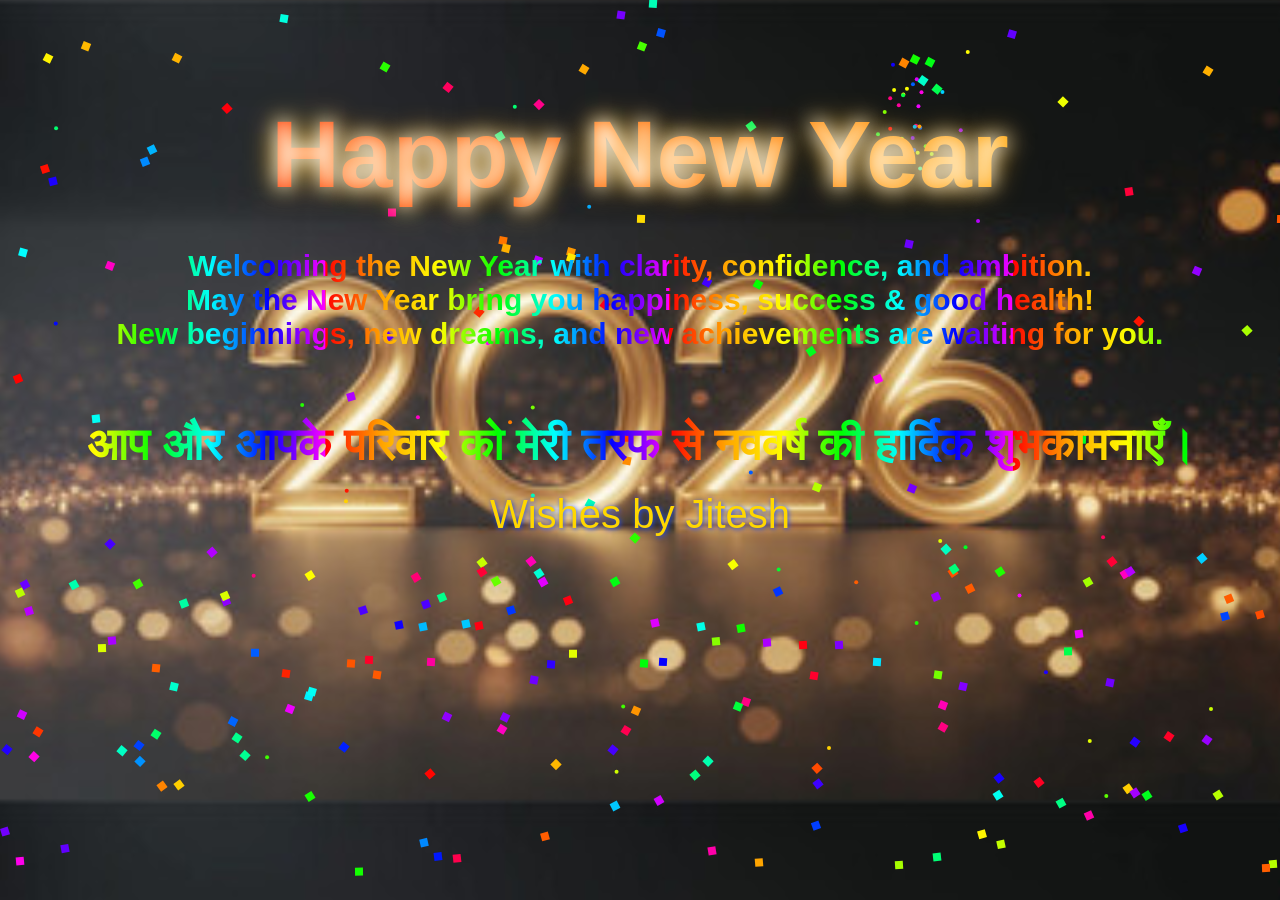
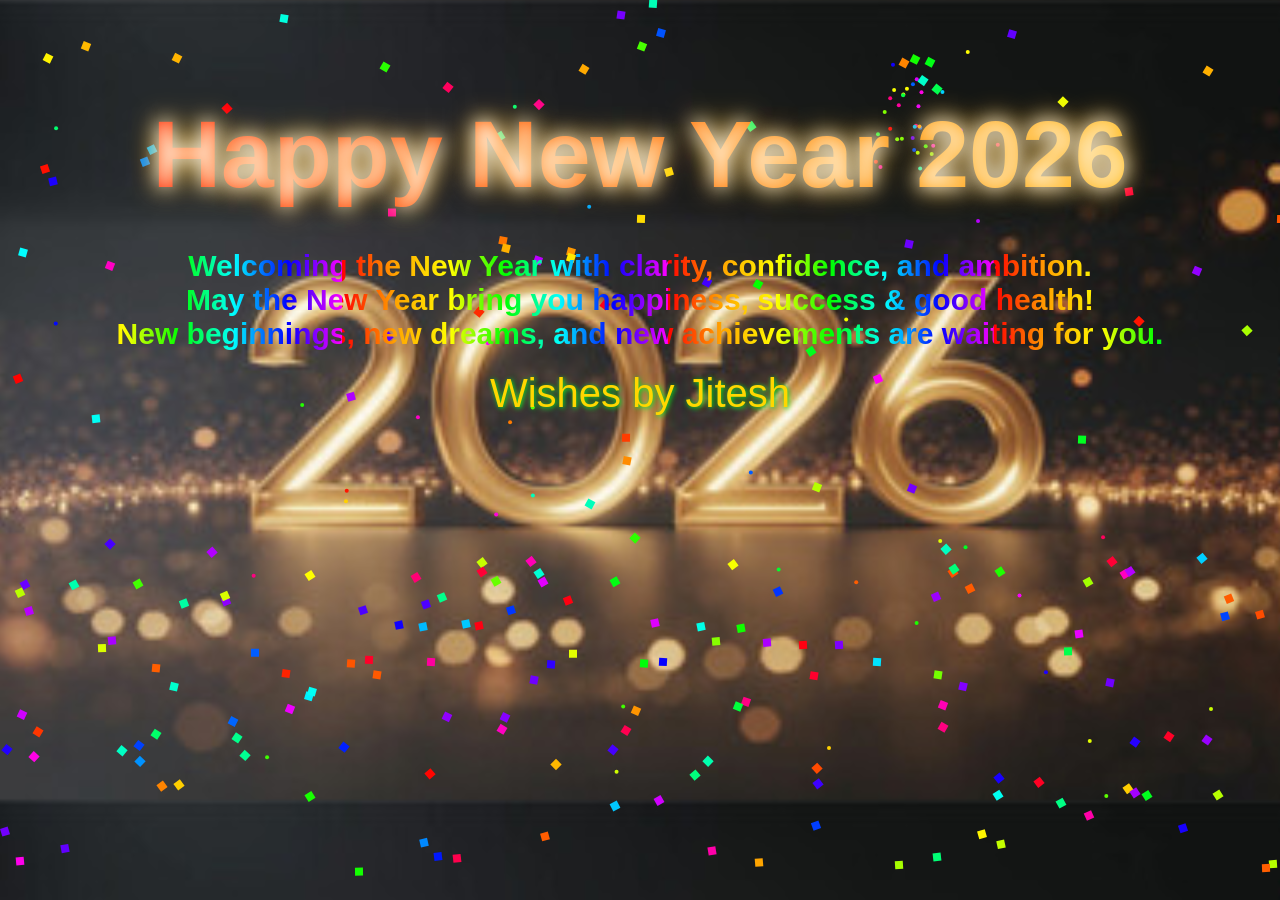
Before and after one commit to krishnakumarjitesh/mywishes, a plain HTML site: page index.html in a window 1280 px wide. Drawn offline with Linux system fonts and the light colour scheme.

Commit message:
nyr commit

```diff
--- a/index.html
+++ b/index.html
@@ -13,14 +13,12 @@
 <canvas id="fireworks"></canvas>
 
 <div class="content">
-  <h1>Happy New Year</h1>
+  <h1>Happy New Year 2026</h1>
 
   <div class="message">
     <p>Welcoming the New Year with clarity, confidence, and ambition.</p>
     <p>May the New Year bring you happiness, success & good health!</p>
     <p id="highlight">New beginnings, new dreams, and new achievements are waiting for you.</p>
-    <br><br>
-    <p style="font-size: 45px;">आप और आपके परिवार को मेरी तरफ से नववर्ष की हार्दिक शुभकामनाएँ।</p>
   </div>
 
   <footer>Wishes by Jitesh</footer>
--- a/style.css
+++ b/style.css
@@ -90,7 +90,7 @@ footer {
   margin-bottom: 70px;
   font-size: 40px;
   color: gold;
-  text-shadow: 1px 1px 5px rgb(30, 75, 240);
+  text-shadow: 1px 1px 5px rgb(6, 244, 34);
 }
 
 .confetti {
```
